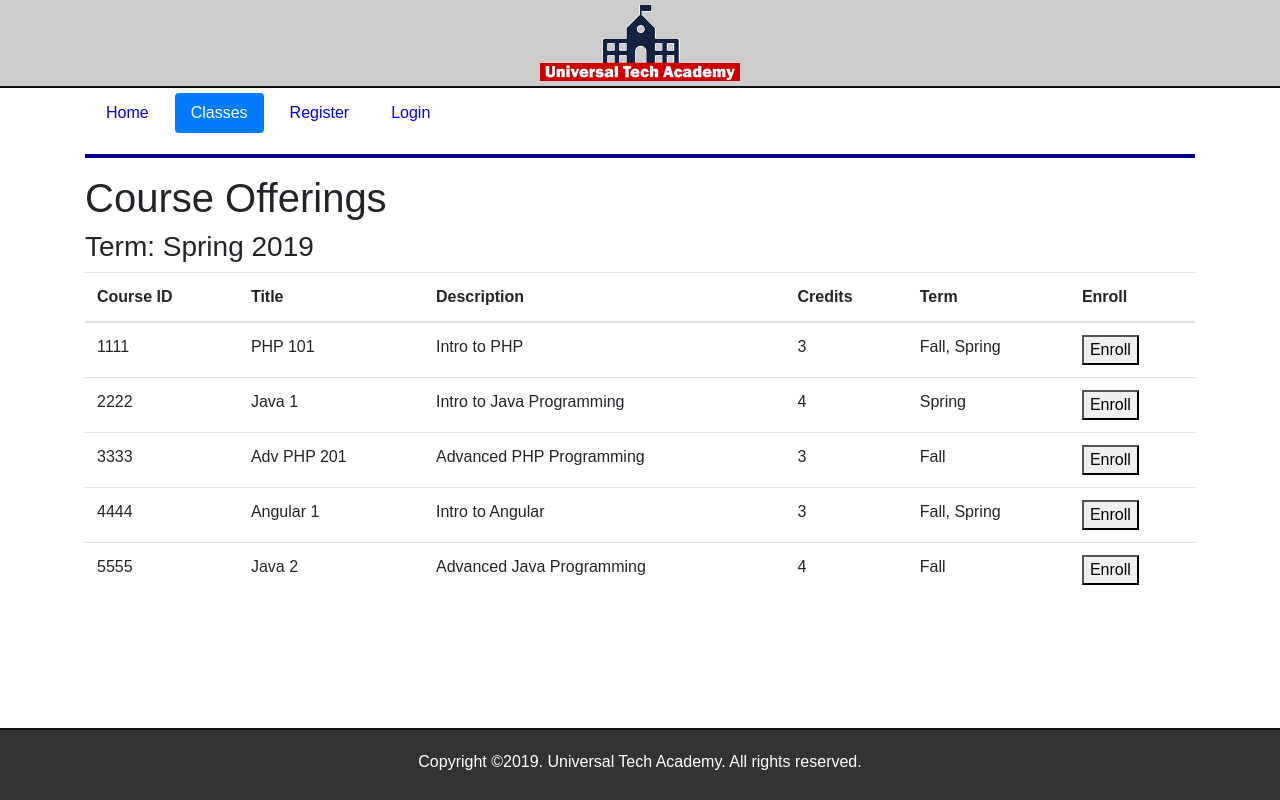
After one commit to Blacketermatthew/Enrollment, a Flask app: page /courses in a window 1280 px wide. The commit adds this page. Run offline with Flask 2, Linux system fonts and the light colour scheme; some libraries are stand-ins or nearby versions.

Commit message:
added html pages

```diff
--- a/application/routes.py
+++ b/application/routes.py
@@ -1,9 +1,22 @@
 from application import app
 from flask import render_template
-
 
 # Decorators for functions
 @app.route("/")
 @app.route("/index")
+@app.route("/home")
 def index():
-    return render_template("index.html")
+    return render_template("index.html", index=True)
+
+@app.route("/login")
+def login():
+    return render_template("login.html", login=True)
+
+@app.route("/courses")
+def courses():
+    courseData = [{"courseID":"1111","title":"PHP 101","description":"Intro to PHP","credits":3,"term":"Fall, Spring"}, {"courseID":"2222","title":"Java 1","description":"Intro to Java Programming","credits":4,"term":"Spring"}, {"courseID":"3333","title":"Adv PHP 201","description":"Advanced PHP Programming","credits":3,"term":"Fall"}, {"courseID":"4444","title":"Angular 1","description":"Intro to Angular","credits":3,"term":"Fall, Spring"}, {"courseID":"5555","title":"Java 2","description":"Advanced Java Programming","credits":4,"term":"Fall"}]
+    return render_template("courses.html", courseData=courseData, courses=True)
+
+@app.route("/register")
+def register():
+    return render_template("register.html", register=True)
--- /dev/null
+++ b/application/templates/courses.html
@@ -0,0 +1,41 @@
+    {% extends "layout.html" %}
+
+    {% block content %}
+    <h1>Course Offerings</h1>
+
+    <!--  Display the Term and Year here --->
+    <h3>Term: Spring 2019</h3>
+
+    <div>
+        <table class="table table-hover">
+            <thead>
+            <tr>
+                <th scope="col">Course ID</th>
+                <th scope="col">Title</th>
+                <th scope="col">Description</th>
+                <th scope="col">Credits</th>
+                <th scope="col">Term</th>
+                <th scope="col">Enroll</th>
+            </tr>
+            </thead>
+            <tbody>
+
+            <!-- Construct the rest of courses here -->
+            {% for data in courseData %}
+            <tr>
+                <td scope='row'>{{ data["courseID"] }}</td>
+                <td>{{ data["title"] }}</td>
+                <td>{{ data["description"] }}</td>
+                <td>{{ data["credits"] }}</td>
+                <td>{{ data["term"] }}</td>
+                <td>
+                    <button>Enroll</button>
+                </td>
+            </tr>
+            {% endfor %}
+
+            </tbody>
+        </table>
+    </div>
+
+{% endblock %}
--- /dev/null
+++ b/application/templates/includes/footer.html
@@ -0,0 +1,5 @@
+<div class="container-fluid text-center bottom-container">
+    <footer>
+        <p>Copyright &copy;2019. Universal Tech Academy.  All rights reserved.</p>
+    </footer>
+</div>
--- /dev/null
+++ b/application/templates/includes/nav.html
@@ -0,0 +1,11 @@
+    <header>
+        <nav>
+            <ul class="nav nav-pills">
+                <li class="nav-item"><a href="{{ url_for('index') }}" class="nav-link {% if index==True %}active{% endif %}">Home</a></li>
+                <li class="nav-item"><a href="{{ url_for('courses') }}" class="nav-link {% if courses==True %}active{% endif %}">Classes</a></li>
+                <li class="nav-item"><a href="{{ url_for('register') }}" class="nav-link {% if register==True %}active{% endif %}">Register</a></li>
+                <li class="nav-item"><a href="{{ url_for('login') }}" class="nav-link {% if login==True %}active{% endif %}">Login</a></li>
+            </ul>
+        </nav>
+        <hr style="clear:both">
+    </header>
--- /dev/null
+++ b/application/templates/layout.html
@@ -0,0 +1,27 @@
+<!DOCTYPE html>
+<html>
+<head>
+    <title>UTA - Home Page</title>
+    <link rel="stylesheet" href="https://maxcdn.bootstrapcdn.com/bootstrap/4.0.0/css/bootstrap.min.css"
+          integrity="sha384-Gn5384xqQ1aoWXA+058RXPxPg6fy4IWvTNh0E263XmFcJlSAwiGgFAW/dAiS6JXm" crossorigin="anonymous">
+    <link rel="stylesheet" href="static/css/main.css"/>
+</head>
+<body>
+
+<div class="container-fluid text-center top-container">
+    <img src="static/images/uta-logo-200.png">
+</div>
+<div class="container">
+
+    {% include "includes/nav.html" %}
+
+    {% block content %}
+
+    {% endblock %}
+
+</div>
+
+    {% include "includes/footer.html" %}
+
+</body>
+</html>
```
Also changed, not shown: application/templates/index.html (+10 -20 lines), application/templates/login.html (added, +20 -0 lines), application/templates/register.html (added, +21 -0 lines).
